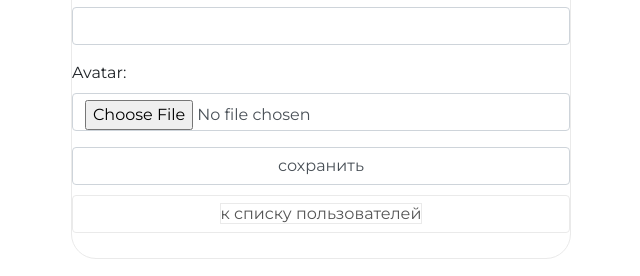
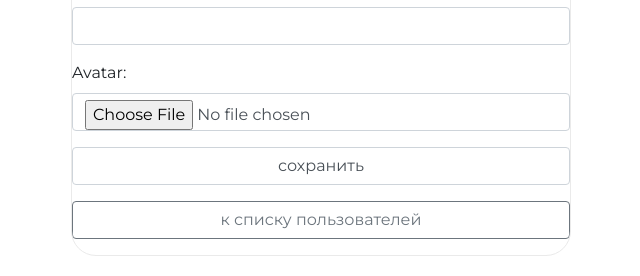
Before and after one commit to HappyManRus/geekshop, a Django app: page /admin/users/create/ in a window 1280 px wide. Shown: the part 624-900 px from the top of the page, without its empty margins (319-959 px from the left). Run offline with Django 3.2, Linux system fonts and the light colour scheme; a user stored in the database is signed in; some libraries are stand-ins or nearby versions.

Commit message:
master fix conflicts2.

```diff
--- a/adminapp/templates/adminapp/user_update.html
+++ b/adminapp/templates/adminapp/user_update.html
@@ -8,9 +8,7 @@
     {{ update_form.as_p }}
     <input class="form-control" type="submit" value="сохранить">
 </form>
-<button class="btn btn-round form-control last">
-    <a href="{% url 'admin:users' %}">
-        к списку пользователей
-    </a>
-</button>
+<a href="{% url 'admin:users' %}" class="btn btn-outline-secondary btn-block my-3" role="button">
+    к списку пользователей
+</a>
 {% endblock content %}
```
